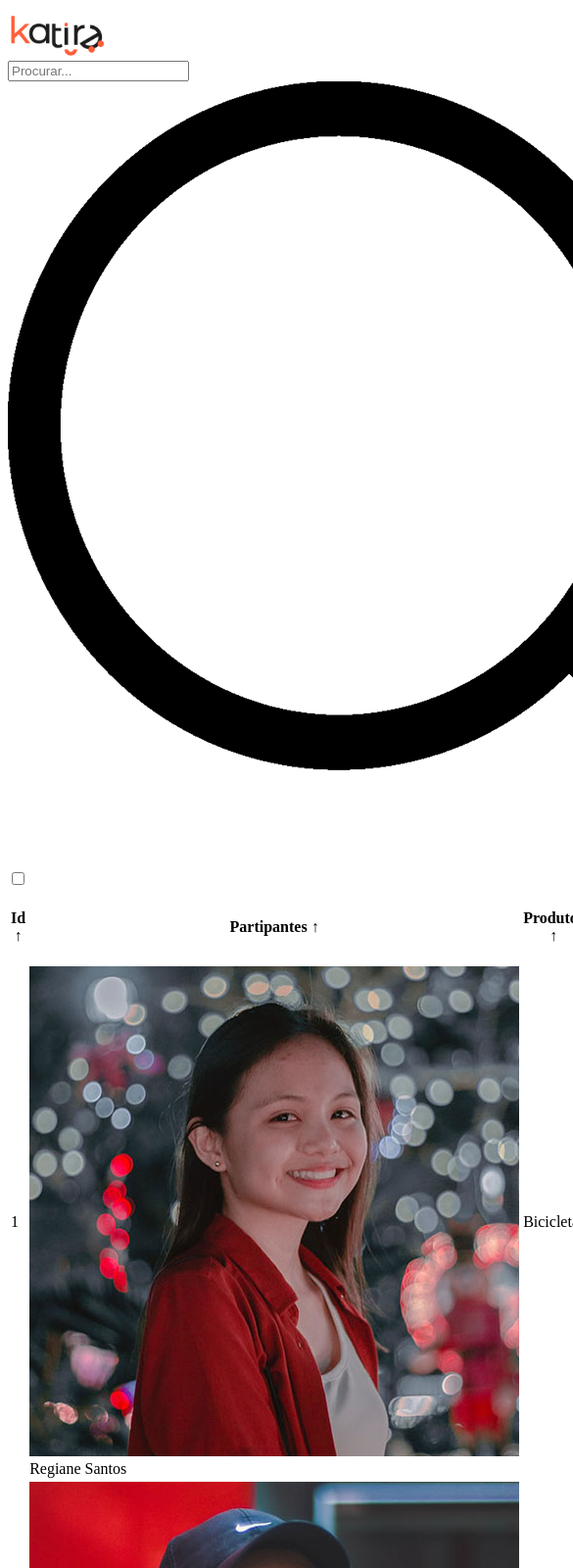
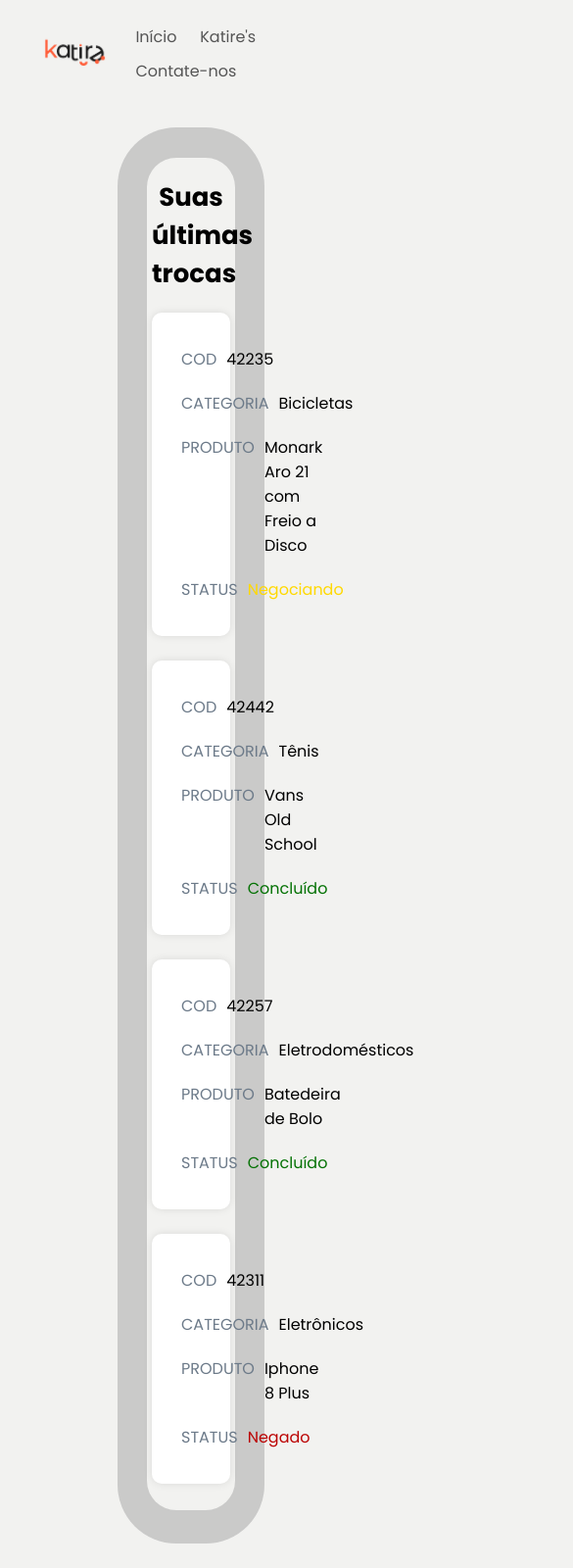
Before and after one commit to gu-henrique/testedeploy, a plain HTML site: page index.html in a window 390 px wide. Shown: the top 1600 px of the page at 98% size, 585 px wide, since content can reach past the window. Drawn offline with Linux system fonts and the light colour scheme.

Commit message:
update 1.0

```diff
--- a/index.html
+++ b/index.html
@@ -1,135 +1,67 @@
 <!DOCTYPE html>
-<html lang="pt-br">
+<html lang="pt-BR">
 
 <head>
     <meta charset="UTF-8">
-    <meta name="viewport" content="width=device-width, initial-scale=1.0">
-    <meta http-equiv="X-UA-Compatible" content="ie=edge">
-    <title>Carrinho | Katires</title>
-    <link rel="stylesheet" href="/style.css">
+    <meta http-equiv="X-UA-Compatible" content="IE=edge">
+    <meta name="viewport" content="width=device-width, initial-scale=1, maximum-scale=1.0">
+    <title>Carrinho | Katire</title>
+    <link rel="stylesheet" href="tabela.css">
     <link rel="shortcut icon" href="/images/katire/ire-w.png" type="image/x-icon">
 </head>
 
 <body>
+    <div class="hero">
+        <nav>
+            <a href="/other/landpage.html"><img class="logo" src="/images/katire/katire-black.png" alt=""></a>
+            <ul>
+                <li><a href="/other/landpage.html">Início </a></li>
+                <li><a href="#">Katire's</a></li>
+                <li><a href="sec.html">Contate-nos</a></li>
+            </ul>
+        </nav>
+    </div>
 
-    <main class="table">
-        <section class="table__header">
-            <img class="logo" src="/images/katire/katire-black.png" alt="" height="50rem">
-            <div class="input-group">
-                <input type="search" placeholder="Procurar...">
-                <img src="images/search.png" alt="">
-            </div>
-            <div class="export__file">
-                <a href="/other/sec.html" for="export-file" class="export__file-btn" title="Voltar"></a>
-                <input type="checkbox" id="export-file">
-                <!-- <div class="export__file-options">
-                    <label>Export As &nbsp; &#10140;</label>
-                    <label for="export-file" id="toPDF">PDF <img src="images/pdf.png" alt=""></label>
-                    <label for="export-file" id="toJSON">JSON <img src="images/json.png" alt=""></label>
-                    <label for="export-file" id="toCSV">CSV <img src="images/csv.png" alt=""></label>
-                    <label for="export-file" id="toEXCEL">EXCEL <img src="images/excel.png" alt=""></label>
-                </div> -->
-            </div>
-        </section>
-        <section class="table__body">
-            <table>
-                <thead>
-                    <tr>
-                        <th> Id <span class="icon-arrow">&UpArrow;</span></th>
-                        <th> Partipantes <span class="icon-arrow">&UpArrow;</span></th>
-                        <th> Produtos <span class="icon-arrow">&UpArrow;</span></th>
-                        <th> Data da envio <span class="icon-arrow">&UpArrow;</span></th>
-                        <th> Status <span class="icon-arrow">&UpArrow;</span></th>
-                        <th> Classificação   <span class="icon-arrow">&UpArrow;</span></th>
-                    </tr>
-                </thead>
-                <tbody>
-                    <tr>
-                        <td> 1 </td>
-                        <td> <img src="images/Zinzu Chan Lee.jpg" alt="">Regiane Santos</td>
-                        <td> Bicicleta </td>
-                        <td> 17 Dez, 2022 </td>
-                        <td>
-                            <p class="status delivered">Entregue</p>
-                        </td>
-                        <td> <strong> "Otíma troca!" </strong></td>
-                    </tr>
-                    <tr>
-                        <td> 2 </td>
-                        <td><img src="images/Jeet Saru.jpg" alt=""> Tiago Catarino </td>
-                        <td> Iphone 13 </td>
-                        <td> 27 Abr, 2023 </td>
-                        <td>
-                            <p class="status cancelled">Cancelado</p>
-                        </td>
-                        <td> <strong> - </strong> </td>
-                    </tr>
-                    <tr>
-                        <td> 3</td>
-                        <td><img src="images/Sonal Gharti.jpg" alt=""> Sonia Gharti </td>
-                        <td> Sapato Vert </td>
-                        <td> 14 Mar, 2023 </td>
-                        <td>
-                            <p class="status shipped">A caminho</p>
-                        </td>
-                        <td> <strong> - </strong> </td>
-                    </tr>
-                    <tr>
-                        <td> 4</td>
-                        <td><img src="images/Alson GC.jpg" alt=""> Katia Damasceno </td>
-                        <td> Camisa Atlético </td>
-                        <td> 25 Mai, 2023 </td>
-                        <td>
-                            <p class="status delivered">Entregue</p>
-                        </td>
-                        <td> <strong>"Era o esperado"</strong> </td>
-                    </tr>
-                    <tr>
-                        <td> 5</td>
-                        <td><img src="images/Sarita Limbu.jpg" alt=""> Sarita Limbu </td>
-                        <td> Rádio Philco</td>
-                        <td> 23 Abr, 2023 </td>
-                        <td>
-                            <p class="status pending">Pendente</p>
-                        </td>
-                        <td> <strong> - </strong> </td>
-                    </tr>
-                    <tr>
-                        <td> 6</td>
-                        <td><img src="images/Alex Gonley.jpg" alt=""> Alex Gonley </td>
-                        <td> Gás de Cozinha </td>
-                        <td> 23 Abr, 2023 </td>
-                        <td>
-                            <p class="status cancelled">Cancelado</p>
-                        </td>
-                        <td> <strong>"Achei Outro"</strong> </td>
-                    </tr>
-                    <tr>
-                        <td> 7</td>
-                        <td><img src="images/Alson GC.jpg" alt=""> Katia Damasceno </td>
-                        <td> Sapateira </td>
-                        <td> 20 Mai, 2023 </td>
-                        <td>
-                            <p class="status cancelled">Cancelado</p>
-                        </td>
-                        <td> <strong> - </strong> </td>
-                    </tr>
-                    <tr>
-                        <td> 8</td>
-                        <td><img src="images/Sarita Limbu.jpg" alt="">Sarita Limbu</td>
-                        <td> Televisão 23" </td>
-                        <td> 30 Fev, 2023 </td>
-                        <td>
-                            <p class="status pending">Pendente </p>
-                        </td>
-                        <td> <strong> - </strong> </td>
-                    </tr>
-                </tbody>
-            </table>
-        </section>
-    </main>
+    <div class="conjunto">
+        <div class="inter">
+            <section class="tabela">
+                <div class="container"> <!-- Um container onde cada div vai receber um valor x/y para linha e coluna -->
+                    <h2> Suas últimas trocas</h2>
+                    <ul class="responsive-table"> <!-- Cria uma lista desordenada, pode receber qualquer formato -->
+                        <li class="table-header"> <!-- Uma lista com os valores de header da tabela -->
+                            <div class="col col-1">COD</div> <!-- Cada col recebe uma div e class -->
+                            <div class="col col-2">Categoria</div>
+                            <div class="col col-3">Produto</div>
+                            <div class="col col-4">Status</div>
+                        </li>
+                        <li class="table-row"> <!-- As colunas são listas organizadas pela class tr -->
+                            <div class="col col-1" data-label="COD">42235</div>
+                            <div class="col col-2" data-label="CATEGORIA">Bicicletas</div>
+                            <div class="col col-3" data-label="PRODUTO">Monark Aro 21 com Freio a Disco</div>
+                            <div class="col col-4" data-label="STATUS" style="color: rgb(255, 217, 1)">Negociando</div>
+                        </li>
+                        <li class="table-row">
+                            <div class="col col-1" data-label="COD">42442</div>
+                            <div class="col col-2" data-label="CATEGORIA">Tênis</div>
+                            <div class="col col-3" data-label="PRODUTO">Vans Old School</div>
+                            <div class="col col-4" data-label="STATUS" style="color:rgb(5, 114, 5)">Concluído</div>
+                        </li>
+                        <li class="table-row">
+                            <div class="col col-1" data-label="COD">42257</div>
+                            <div class="col col-2" data-label="CATEGORIA">Eletrodomésticos</div>
+                            <div class="col col-3" data-label="PRODUTO">Batedeira de Bolo</div>
+                            <div class="col col-4" data-label="STATUS" style="color:rgb(5, 114, 5)">Concluído</div>
+                        </li>
+                        <li class="table-row">
+                            <div class="col col-1" data-label="COD">42311</div>
+                            <div class="col col-2" data-label="CATEGORIA">Eletrônicos</div>
+                            <div class="col col-3" data-label="PRODUTO">Iphone 8 Plus</div>
+                            <div class="col col-4" data-label="STATUS" style="color: rgb(187, 3, 3)">Negado</div>
+                        </li>
+                    </ul>
+                </div>
+            </section>
+        </div>
+    </div>
 
-    <script src="script.js"></script>
 </body>
-
-</html>
--- a/other/sec.css
+++ b/other/sec.css
@@ -74,7 +74,7 @@ nav ul li{
     padding: 5px;
 }
 
-@media (max-width: 420px){
+@media (min-width: 420px){
 
 nav ul li{
     list-style: none;
--- /dev/null
+++ b/tabela.css
@@ -0,0 +1,219 @@
+@import url("https://fonts.googleapis.com/css2?family=Poppins:wght@100;200;300;400;500;600;700;800&display=swap");
+
+* {
+  margin: 0;
+  padding: 0;
+  box-sizing: border-box;
+}
+
+body,
+input,
+textarea {
+  font-family: "Poppins", sans-serif;
+  background-color: #f2f2f0;
+}
+
+body ::selection{
+  background-color: #ff6f55;
+  color: #f2f2f0;
+}
+
+
+.hero{
+    height: 6vh;
+    width: 100%;
+    background-size: cover;
+    background-position: center;
+    background-color: #f2f2f0;
+}
+
+@media (max-width: 420px){
+    .hero{
+        height: 6%;
+        width: 100%;
+        background-size: cover;
+        background-position: center;
+        background-color: #f2f2f0;
+    }
+}
+
+/* Alinhamento da nav */
+nav{
+  display: flex;
+  align-items: center;
+  justify-content: space-between;
+  padding-top: 0.95rem;
+  padding-left: 5%;
+  padding-right: 5%;
+}
+
+@media (max-width: 420px){
+    nav{
+        display: flex;
+        align-items: center;
+        justify-content: space-between;
+        padding-top: 20px;
+        padding-left: 10%;
+        padding-right: 10%;
+    }
+}
+
+.logo{
+    width: 6rem;
+}
+
+@media (max-width: 420px) {
+    .logo {
+      width: 5rem;
+      padding-right: 15px;
+    }
+}
+
+nav ul li{
+    list-style: none;
+    display: inline-block;
+    padding: 5px;
+}
+
+@media (min-width: 420px){
+
+nav ul li{
+    list-style: none;
+    display: inline-block;
+    padding: 2.5px;
+}
+}
+
+@media (max-width: 280px) {
+    nav ul li{
+        list-style: none;
+        display: inline-block;
+        padding: 2.5px;
+    }
+}
+
+a{
+    text-decoration: none;
+    color: #555;
+    padding: 0.3rem;
+    transform: 2ms ease-in;
+    position: relative;
+}
+
+/* Animação em links da nav */
+a:before{
+    content: ' ';
+    position: absolute;
+    bottom: 0;
+    left: 0px;
+    width: 0px;
+    height: 1.5px;
+    background-color: #ff5e3a;
+    transition: all 0.3s ease;
+ }
+
+ a:hover:before{
+    width: 100%;
+}
+
+.conjunto{
+    margin: 40px 120px 40px 120px;
+    padding-top: 0.25%;
+    padding-bottom: 1%;
+    border-radius: 60px;
+    justify-content: center;
+    background: rgba(185, 185, 185, 0.7);
+}
+
+.inter{
+    background: transparent;
+    background-color: #f2f2f0;
+    margin: 30px;
+    padding-top: 1%;
+    padding-bottom: 1%;
+    border-radius: 30px;
+}
+
+.container {
+  max-width: 1000px;
+  margin-left: auto;
+  margin-right: auto;
+  padding-left: 5px;
+  padding-right: 5px;
+}
+
+h2 {
+  font-size: 26px;
+  margin: 20px 0;
+  text-align: center;
+}
+
+.responsive-table li {
+  border-radius: 3px;
+  padding: 25px 30px;
+  display: flex;
+  justify-content: space-between;
+  margin-bottom: 25px;
+}
+
+.responsive-table .table-header {
+  background-color: #FF5E3A;
+  font-size: 14px;
+  border-radius: 10px;
+  text-transform: uppercase;
+  letter-spacing: 0.03em;
+}
+
+.responsive-table .table-row {
+  background-color: #fff;
+  border-radius: 10px;
+  box-shadow: 0px 0px 9px 0px rgba(0,0,0,0.1);
+}
+
+.table-row:hover {
+  background-color: #FF5E3A;
+  transition: all 0.3s ease;
+}
+
+.responsive-table .col-1 {
+  flex-basis: 10%;
+}
+
+.responsive-table .col-2 {
+  flex-basis: 40%;
+}
+
+.responsive-table .col-3 {
+  flex-basis: 25%;
+}
+
+.responsive-table .col-4 {
+  flex-basis: 25%;
+}
+
+@media all and (max-width: 767px) {
+  .responsive-table .table-header {
+    display: none;
+  }
+
+  .responsive-table li {
+    display: block;
+  }
+
+  .responsive-table .col {
+    flex-basis: 100%;
+  }
+
+  .responsive-table .col {
+    display: flex;
+    padding: 10px 0;
+  }
+
+  .responsive-table .col:before {
+    color: #6C7A89;
+    padding-right: 10px;
+    content: attr(data-label);
+    flex-basis: 50%;
+    text-align: right;
+  }
+}
```
Also changed, not shown: other/sec.html (+2 -2 lines).
